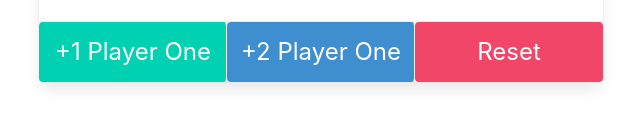
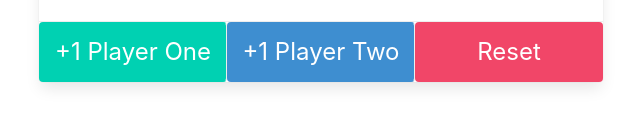
Before and after one commit to SiddhantKedar/score_keeper_DOM_Bulma, a plain HTML site: page index.html in a window 1280 px wide. Shown: the part 571-698 px from the top of the page, 319-959 px from the left. Drawn offline with nearby package versions, Linux system fonts and the light colour scheme.

Commit message:
Update index.html

```diff
--- a/index.html
+++ b/index.html
@@ -47,7 +47,7 @@
                         </div>
                         <footer class="card-footer">
                             <button id="p1Button" class="is-primary button card-footer-item is-large">+1 Player One</button>
-                            <button id="p2Button" class="is-info button card-footer-item is-large">+2 Player One</button>
+                            <button id="p2Button" class="is-info button card-footer-item is-large">+1 Player Two</button>
                             <button id="reset" class="is-danger button card-footer-item is-large">Reset</button>
                         </footer>
                       </div>
```
